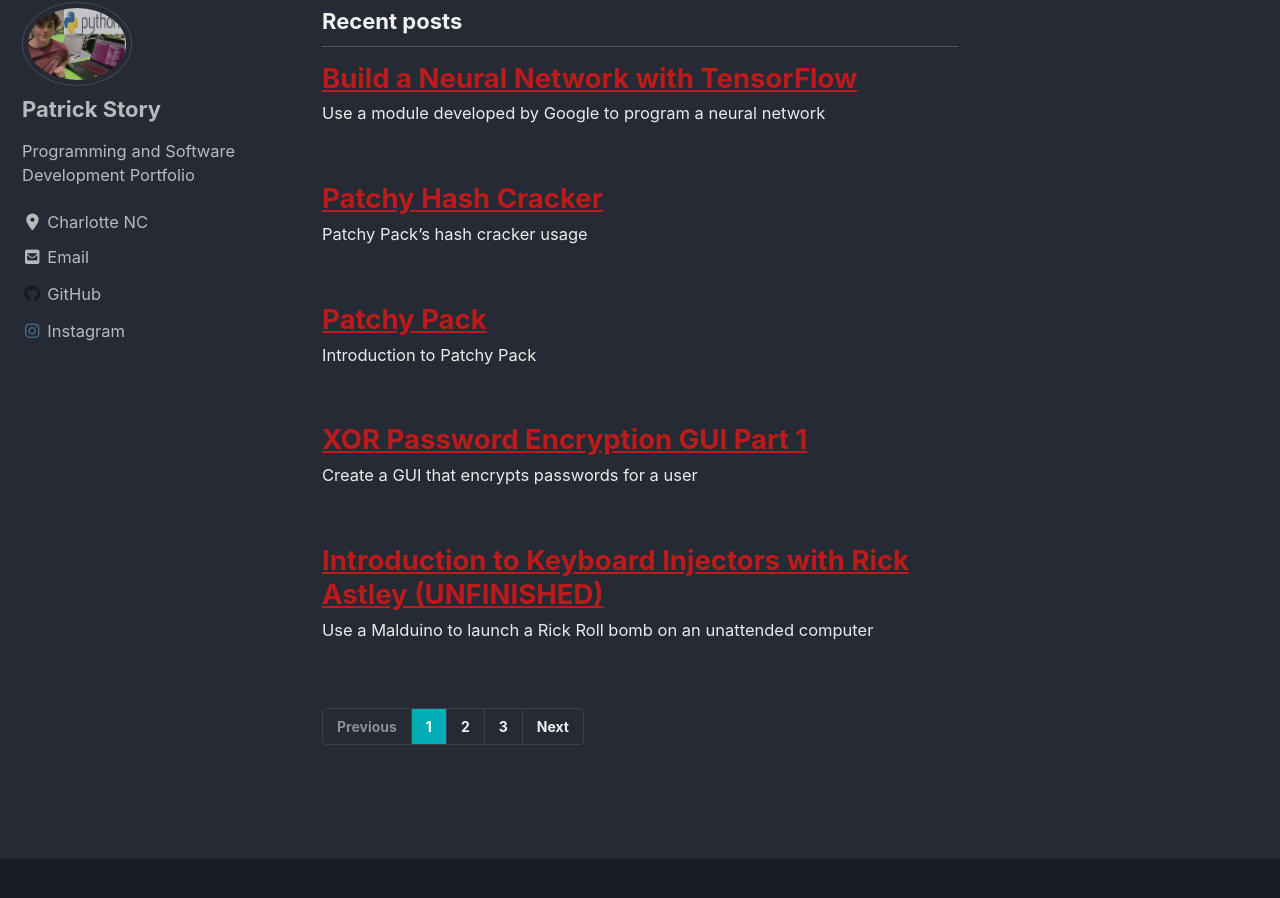
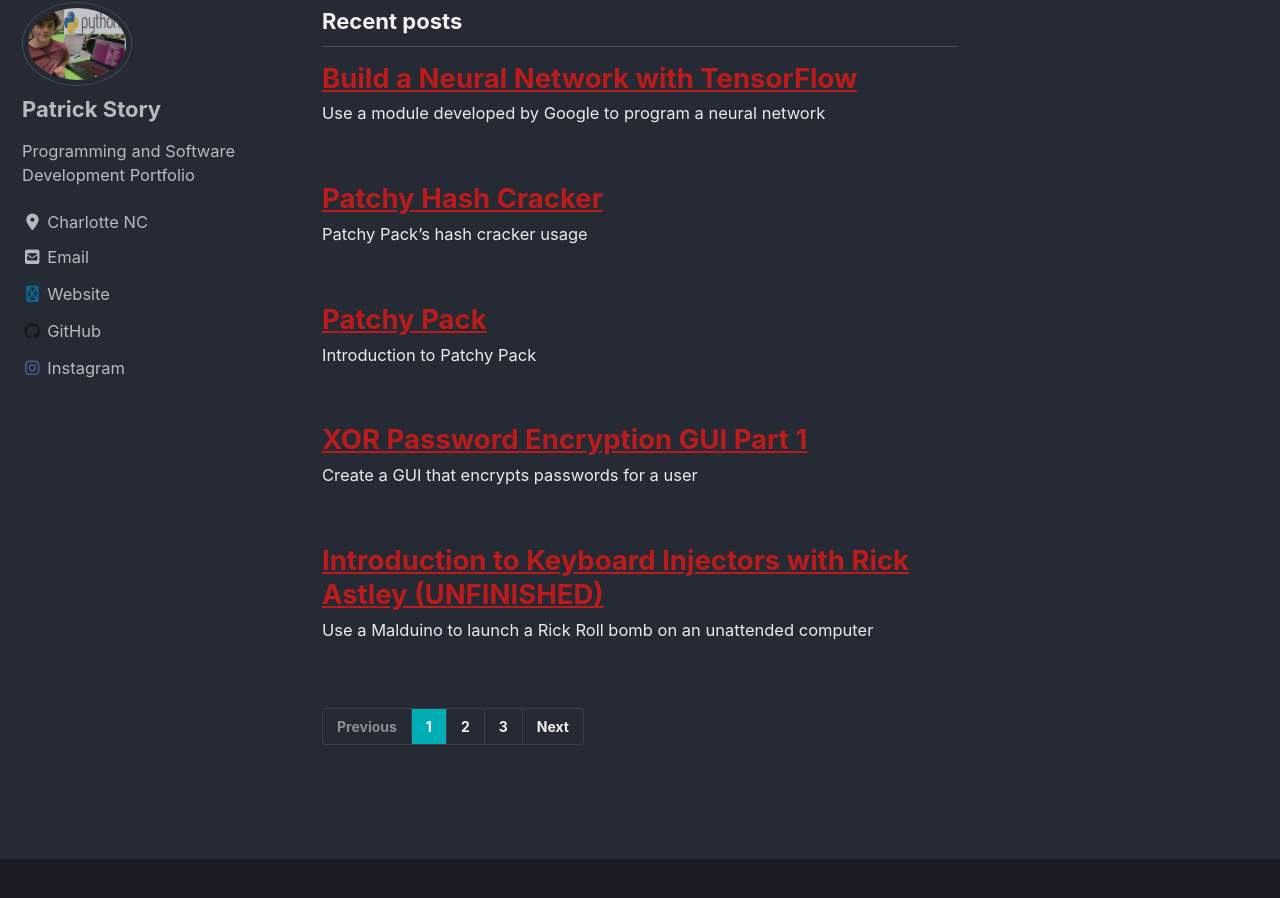
Before and after one commit to Patchyst/Patchyst.github.io, a Jekyll site: the page built from index.html, in a window 1280 px wide and 900 px high, scrolled down 501 px. Built offline with Jekyll 4.4.1, drawn with Linux system fonts in a browser that asks for light colours; cached includes are drawn as plain includes; nearby versions of some CDN libraries; the list of posts is cut into pages by our own code.

Commit message:
Update _config.yml

```diff
--- a/_config.yml
+++ b/_config.yml
@@ -117,8 +117,8 @@
       icon: "fas fa-fw fa-envelope-square"
       url: "https://patchyst.github.io/about/"
     - label: "Website"
-      icon: "fas fa-fw fa-link"
-      # url: "https://your-website.com"
+      icon: "fas fa-fw fa-linkedin"
+      url: "https://www.linkedin.com/in/patrick-story-090b39180/"
     - label: "GitHub"
       icon: "fab fa-fw fa-github"
       url: "https://github.com/Patchyst"
```
